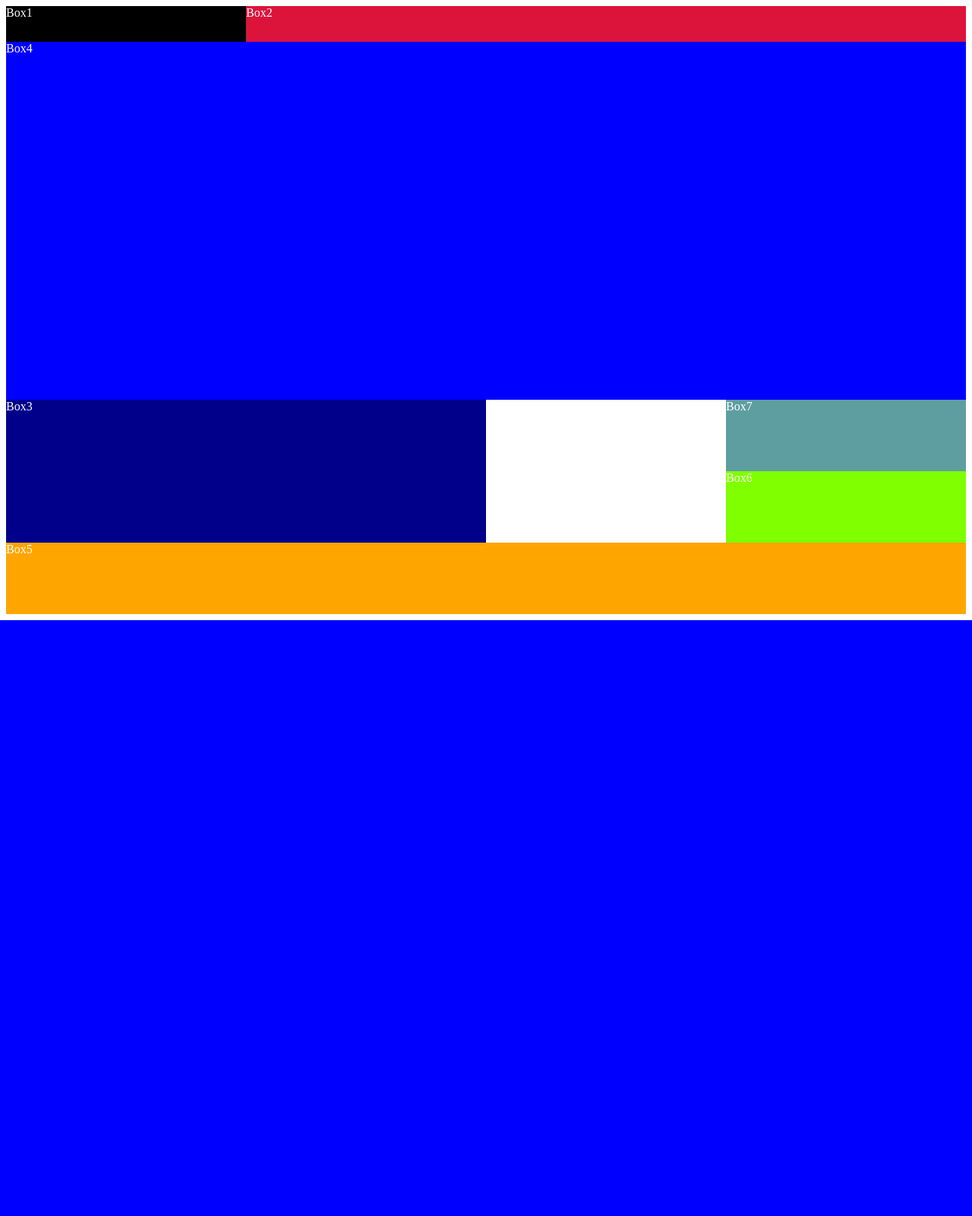
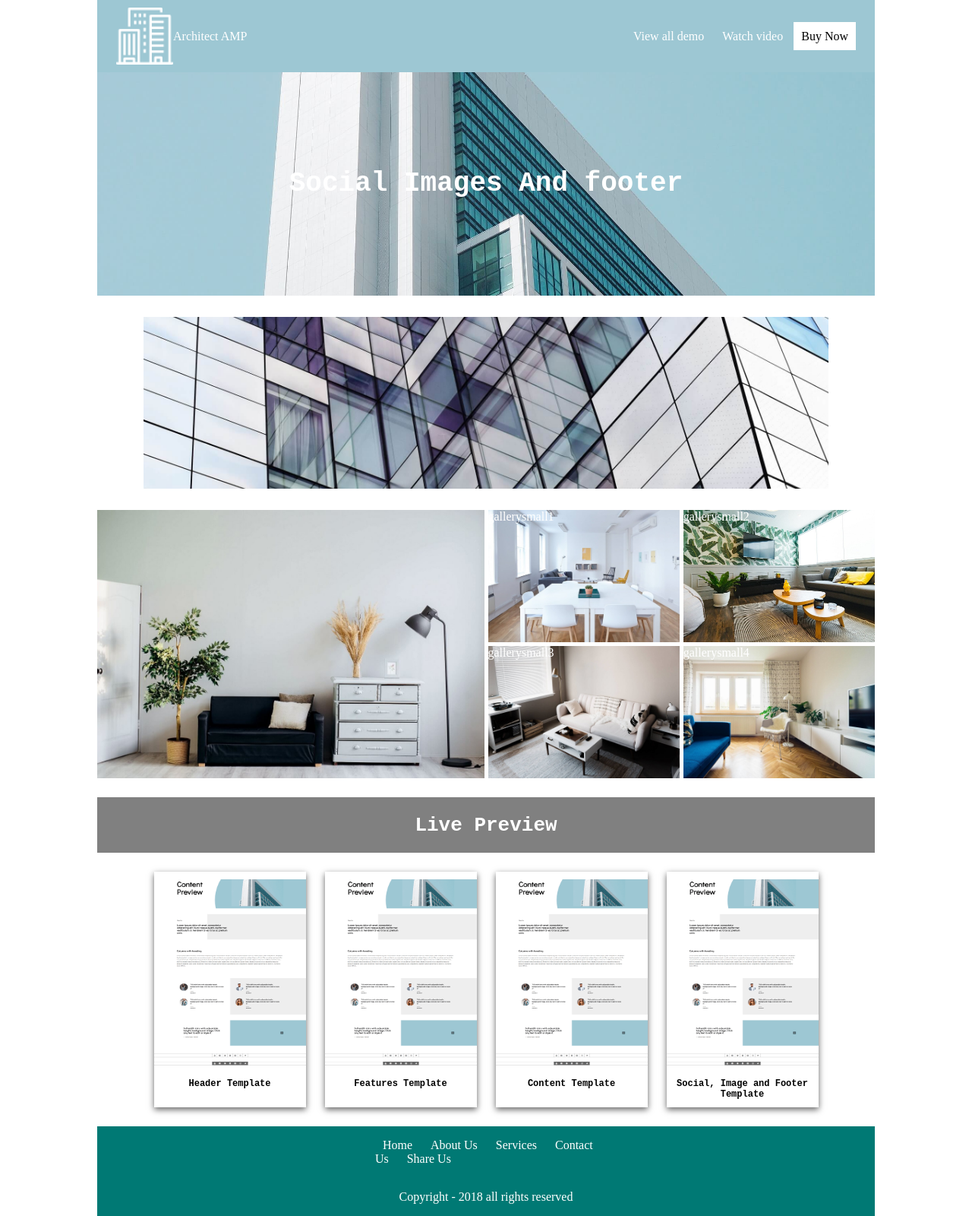
Before and after one commit to Ziniy-creator/web-made-easy, a PHP site: page / in a window 1280 px wide. Shown: the whole page at 76% size. Before the commit the page ends 816 px from the top, so only its background shows below. Run offline with PHP 8.4, Linux system fonts and the light colour scheme.

Commit message:
opgave 9 start

```diff
--- a/grid opgaver/opgave82/css/style.css
+++ b/grid opgaver/opgave82/css/style.css
@@ -1,71 +1,261 @@
 section {
     display: grid;
-    height: 100vh;
+    height: 200vh;
+    grid-template-columns: 1fr;
+    grid-template-rows: 2fr 50fr 48fr 30fr 30fr 10fr 40fr 15fr;
+    grid-template-areas: "menu" "header" "main" "gallerycontainer" "gallerycontainer" "live" "livegrid" "footer";
+}
+
+#gallerycontainer {
+    grid-area: gallerycontainer;
+    display: grid;
+    grid-template-rows: 1fr 1fr;
     grid-template-columns: 1fr 1fr 1fr 1fr;
-    grid-template-rows: 0.5fr 5fr 1fr 1fr 1fr;
-    grid-template-areas: "header menu menu menu" "hero hero hero hero" "main main . image" "main main . extra" "banner banner banner banner";
+    row-gap: 5px;
+    column-gap: 5px;
+    grid-template-areas: "gallerybig gallerybig gallerysmall1 gallerysmall2" "gallerybig gallerybig gallerysmall3 gallerysmall4";
+}
+
+body {
+    padding: 0;
+    margin: 0 auto;
+    max-width: 80%;
+}
+
+ul {
+    list-style: none;
+    width: 40%;
+    padding-right: 25px;
+    display: flex;
+    justify-content: flex-end;
+}
+
+li {
+    text-decoration: none;
+}
+
+a {
+    text-decoration: none;
+    color: white;
+    padding: 10px;
+}
+
+nav>ul>li>a:nth-last-child(1) {
+    color: black;
+    background-color: white;
+}
+
+#logo {
+    width: 60%;
+    display: flex;
+    align-items: center;
+    padding-left: 25px;
+    padding-top: 10px;
+    padding-bottom: 10px;
+}
+
+#logo>img {
+    height: 75px;
+    width: 75px;
+}
+
+nav {
+    display: flex;
+    width: 100%;
+    justify-content: space-between;
+    align-items: center;
 }
 
 div {
     color: #fff;
 }
 
+#textboks {
+    width: 100%;
+    height: 100%;
+    display: flex;
+    justify-content: center;
+    align-items: center;
+}
+
+#textboks>h2 {
+    font-size: 36px;
+    font-weight: 550;
+    font-family: 'Courier New', Courier, monospace;
+}
+
 .box1 {
     grid-area: header;
     background-color: black;
+    background-image: url("/grid\ opgaver/opgave8/images/grid-6.jpg");
+    background-size: 100%;
+    background-repeat: no-repeat;
+    background-position: center, top;
 }
 
 .box2 {
-    grid-area: menu;
-    background-color: crimson;
+    grid-area: main;
+    width: 100%;
+    height: 100%;
+}
+
+#main {
+    display: flex;
+    justify-content: center;
+    align-items: center;
+    height: 100%;
+}
+
+#mainbillede {
+    background-image: url("/grid\ opgaver/opgave8/images/background3.jpg");
+    background-repeat: no-repeat;
+    background-color: #fff;
+    background-size: 100%;
+    background-position: center;
+    height: 80%;
+    width: 88%;
+    display: flex;
+    justify-content: center;
+    align-items: center;
 }
 
 .box3 {
-    grid-area: main;
-    background-color: darkblue;
+    grid-area: menu;
+    background-color: #9DC7D3;
 }
 
 .box4 {
-    grid-area: hero;
-    background-color: blue;
+    grid-area: gallerybig;
+    background-image: url("/grid\ opgaver/opgave8/images/img1.jpg");
+    background-size: cover;
+    background-position: center;
+    background-repeat: no-repeat;
 }
 
 .box5 {
-    grid-area: banner;
-    background-color: orange;
+    grid-area: gallerysmall1;
+    background-image: url("/grid\ opgaver/opgave8/images/img2.jpg");
+    background-size: cover;
+    background-position: center;
+    background-repeat: no-repeat;
 }
 
 .box6 {
-    grid-area: extra;
-    background-color: chartreuse;
+    grid-area: gallerysmall2;
+    background-image: url("/grid\ opgaver/opgave8/images/img3.jpg");
+    background-size: cover;
+    background-position: center;
+    background-repeat: no-repeat;
 }
 
 .box7 {
-    grid-area: image;
-    background-color: cadetblue;
+    grid-area: gallerysmall3;
+    background-image: url("/grid\ opgaver/opgave8/images/img4.jpg");
+    background-size: cover;
+    background-position: center;
+    background-repeat: no-repeat;
 }
 
-
-@media screen and (max-width: 768px){
-
-    section {
-    height: 100vh;
-    grid-template-columns: 1fr 1fr 1fr 1fr;
-    grid-template-rows: 0.5fr 5fr 5fr 1fr 1fr;
-    grid-template-areas: "header header header header" "hero hero hero hero" "menu main main main" "menu banner banner banner" "menu extra extra image";
-    }
-
+.box8 {
+    grid-area: gallerysmall4;
+    background-image: url("/grid\ opgaver/opgave8/images/img5.jpg");
+    background-size: cover;
+    background-position: center;
+    background-repeat: no-repeat;
 }
 
+.box9 {
+    grid-area: live;
+    background-color: grey;
+    margin-top: 25px;
+}
 
-@media screen and (max-width: 450px){
+#live {
+    width: 100%;
+    height: 100%;
+    display: flex;
+    justify-content: center;
+    align-items: center;
+}
 
-    section {
-        height: 100vh;
-        grid-template-columns: 1fr;
-        grid-template-rows: 1fr 1fr 3fr 3fr 2fr 2fr 2fr;
-        grid-template-areas: "header" "menu" "hero" "main" "banner" "extra" "image";
-        }
+#live>h2 {
+    color: #fff;
+    font-size: 26px;
+    font-family: 'Courier New', Courier, monospace;
+    font-weight: 650;
+}
 
+.box10 {
+    grid-area: livegrid;
+    display: grid;
+    /*  grid-template-columns: 1fr 1fr 1fr 1fr; */
+    grid-template-rows: 1fr;
+    grid-template-areas: ". live2 live3 live4 live5 .";
+    grid-auto-columns: 1.2fr;
+    grid-column-gap: 25px;
+    row-gap: 25px;
+    padding-top: 25px;
+    padding-bottom: 25px;
+}
 
+.box11 {
+    grid-area: live2;
+    box-shadow: 0px 3px 8px rgb(100, 100, 100);
 }
+
+.box12 {
+    grid-area: live3;
+    box-shadow: 0px 3px 8px rgb(100, 100, 100);
+}
+
+.box13 {
+    grid-area: live4;
+    box-shadow: 0px 3px 8px rgb(100, 100, 100);
+}
+
+.box15 {
+    grid-area: live5;
+    box-shadow: 0px 3px 8px rgb(100, 100, 100);
+}
+
+.box14 {
+    grid-area: footer;
+    background-color: #007974;
+}
+
+img {
+    height: 250px;
+    width: 200px;
+}
+
+.box11,
+.box12,
+.box13,
+.box15 {
+    color: black;
+    font-weight: 450;
+    text-align: center;
+    font-family: 'Courier New', Courier, monospace;
+    font-size: 8px;
+    padding-top: 10px;
+}
+
+#footercontainer {
+    display: flex;
+    justify-content: center;
+    flex-wrap: wrap;
+    width: 100%;
+    height: 100%;
+}
+
+#footermenu {
+    width: 75%;
+    display: flex;
+    justify-content: center;
+}
+
+#footercopyright {
+    width: 100%;
+    display: flex;
+    justify-content: center;
+}
--- a/grid opgaver/opgave82/index.html
+++ b/grid opgaver/opgave82/index.html
@@ -5,20 +5,105 @@
     <meta charset="UTF-8">
     <meta http-equiv="X-UA-Compatible" content="IE=edge">
     <meta name="viewport" content="width=device-width, initial-scale=1.0">
-    <link rel="stylesheet" href="style.css">
-    <title>opgave7</title>
+    <link rel="stylesheet" href="/grid opgaver/opgave82/css/style.css">
+    <title>opgave8</title>
 </head>
 
 <body>
     <section>
-        <div class="box1">Box1</div>
-        <div class="box2">Box2</div>
-        <div class="box3">Box3</div>
-        <div class="box4">Box4</div>
-        <div class="box5">Box5</div>
-        <div class="box6">Box6</div>
-        <div class="box7">Box7</div>
+        <div class="box3">
 
+            <nav>
+                <div id="logo">
+                    <img src="/grid opgaver/opgave82/images/logo-white.png" alt="logo"> Architect AMP
+                </div>
+                <ul>
+                    <li>
+                        <a href="#">View all demo</a>
+                        <a href="#">Watch video</a>
+                        <a href="#">Buy Now</a>
+                    </li>
+                </ul>
+            </nav>
+
+        </div>
+        <div class="box1">
+            <div id="textboks">
+                <h2>
+                    Social Images And footer
+                </h2>
+            </div>
+        </div>
+
+
+        <div class="box2">
+            <div id="main">
+                <div id="mainbillede">
+
+                </div>
+            </div>
+
+
+        </div>
+        <div id="gallerycontainer">
+
+            <div class="box4"></div>
+            <div class="box5">gallerysmall1</div>
+            <div class="box6">gallerysmall2</div>
+            <div class="box7">gallerysmall3</div>
+            <div class="box8">gallerysmall4</div>
+        </div>
+
+        <div class="box9">
+            <div id="live">
+                <h2>
+                    Live Preview
+                </h2>
+            </div>
+        </div>
+
+        <div class="box10">
+            <div class="box11">
+                <img src="/grid opgaver/opgave8/images/content.png" alt="">
+                <h2>Header Template</h2>
+            </div>
+            <div class="box12">
+                <img src="/grid opgaver/opgave8/images/content.png" alt="">
+                <h2>Features Template</h2>
+            </div>
+            <div class="box13">
+                <img src="/grid opgaver/opgave8/images/content.png" alt="">
+                <h2>
+                    Content Template
+                </h2>
+            </div>
+            <div class="box15">
+                <img src="/grid opgaver/opgave8/images/content.png" alt="">
+                <h2>
+                    Social, Image and Footer Template
+                </h2>
+            </div>
+        </div>
+
+        <div class="box14">
+            <div id="footercontainer">
+                <div id="footermenu">
+                    <ul>
+                        <li>
+                            <a href="#">Home</a>
+                            <a href="#">About Us</a>
+                            <a href="#">Services</a>
+                            <a href="#">Contact Us</a>
+                            <a href="#">Share Us</a>
+                        </li>
+                    </ul>
+                </div>
+
+                <div id="footercopyright">
+                    <p>Copyright - 2018 all rights reserved</p>
+                </div>
+            </div>
+        </div>
     </section>
 
 </body>
```
Also changed, not shown: grid opgaver/opgave9/css/style.css (+18 -5 lines), grid opgaver/opgave9/index.html (+39 -7 lines).
